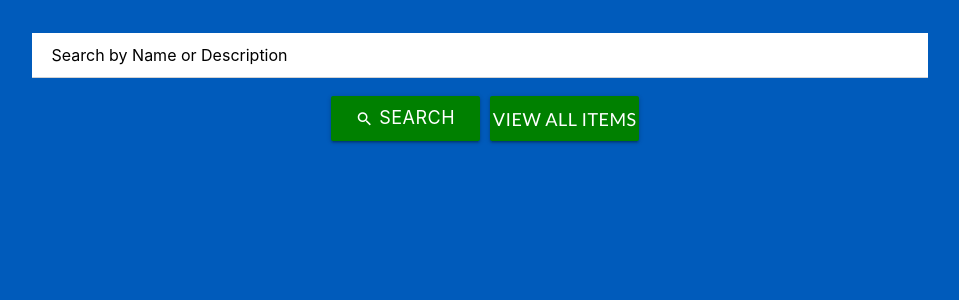
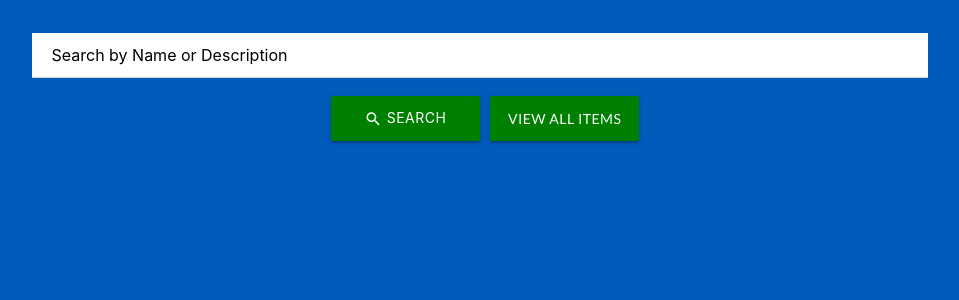
Before and after one commit to anandimous/DAM, a Django app: page / in a window 1280 px wide. Shown: the part 342-642 px from the top of the page, without its empty margins (160-1119 px from the left). Run offline with Django 3.2, Linux system fonts and the light colour scheme; parts of the project's set-up code (start-up, migrations or seed data) failed here and were passed over; some libraries are stand-ins or nearby versions.

Commit message:
Made button font 100%

```diff
--- a/dam/search/templates/search/index.html
+++ b/dam/search/templates/search/index.html
@@ -38,7 +38,7 @@
             height: 3rem;
             display: inline-block;
             margin: 10px;
-            font-size: 1.2rem;
+            font-size: 100%;
         }
         .searchBtn:active{
             background-color:  #006570;
```
